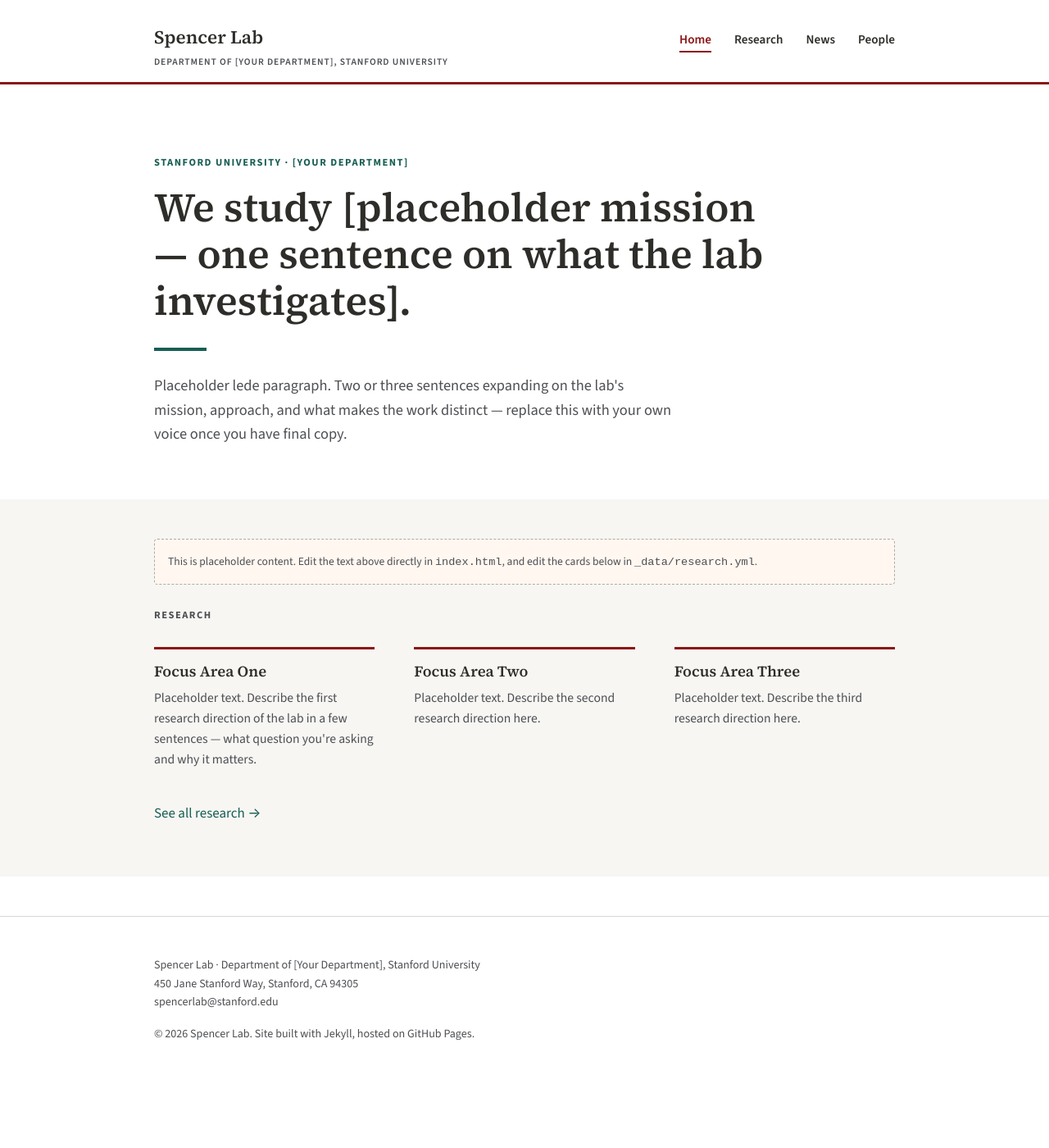
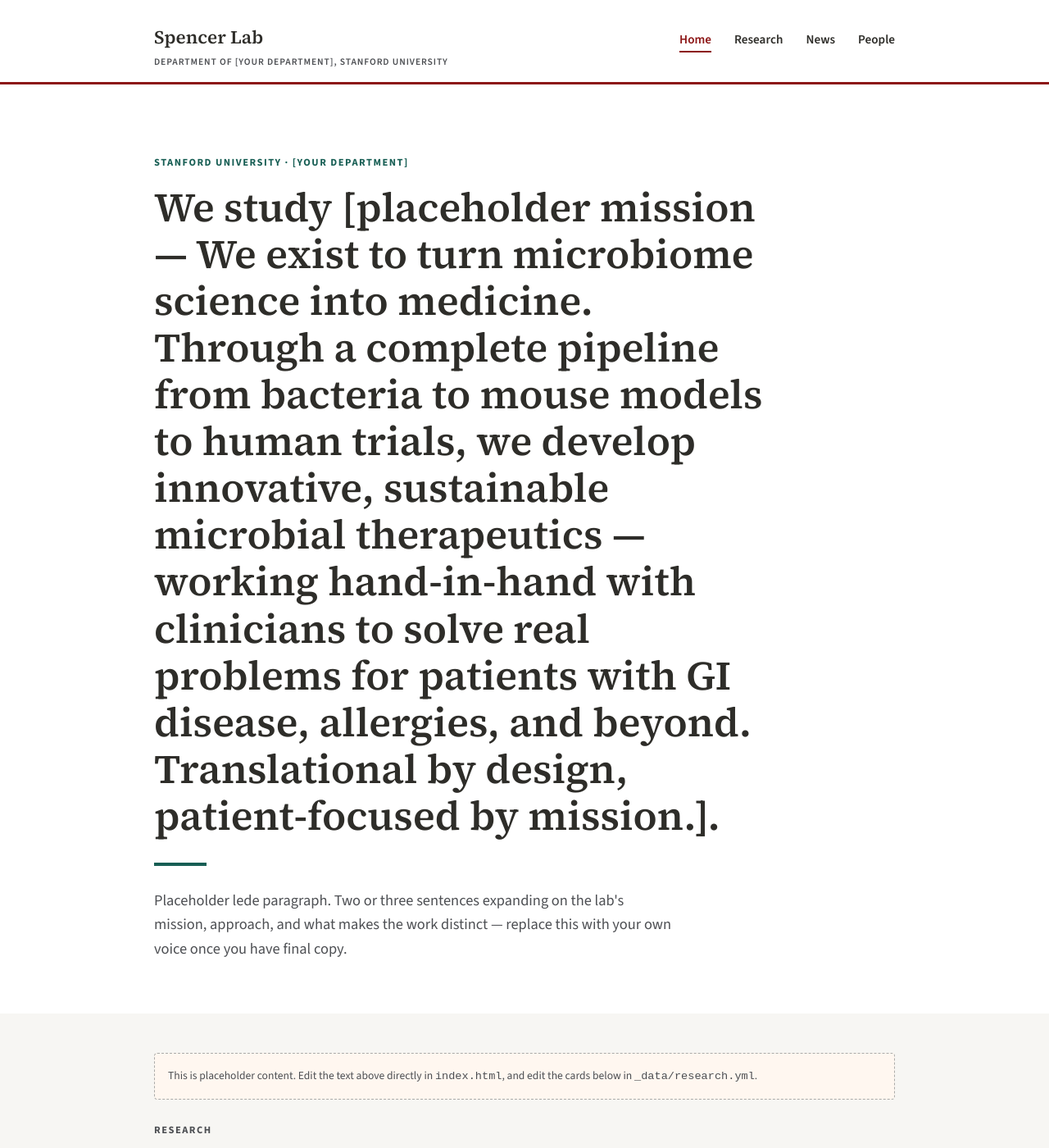
Before and after one commit to gargollo/spencer_lab, a Jekyll site: the page built from index.html, in a window 1280 px wide and 1400 px high. Shown: the whole window at 82% size. Built offline with Jekyll 4.4.1, drawn with Linux system fonts in a browser that asks for light colours.

Commit message:
updated mission statement

```diff
--- a/index.html
+++ b/index.html
@@ -6,7 +6,7 @@ title: Home
 <section class="hero">
   <div class="wrap">
     <p class="eyebrow">Stanford University &middot; [Your Department]</p>
-    <h1>We study [placeholder mission — one sentence on what the lab investigates].</h1>
+    <h1>We study [placeholder mission — We exist to turn microbiome science into medicine. <br> Through a complete pipeline from bacteria to mouse models to human trials, we develop innovative, sustainable microbial therapeutics — working hand-in-hand with clinicians to solve real problems for patients with GI disease, allergies, and beyond. Translational by design, patient-focused by mission.].</h1>
     <hr class="hero-rule">
     <p class="lede">
       Placeholder lede paragraph. Two or three sentences expanding on the
```
Also changed, not shown: 1 other file.
